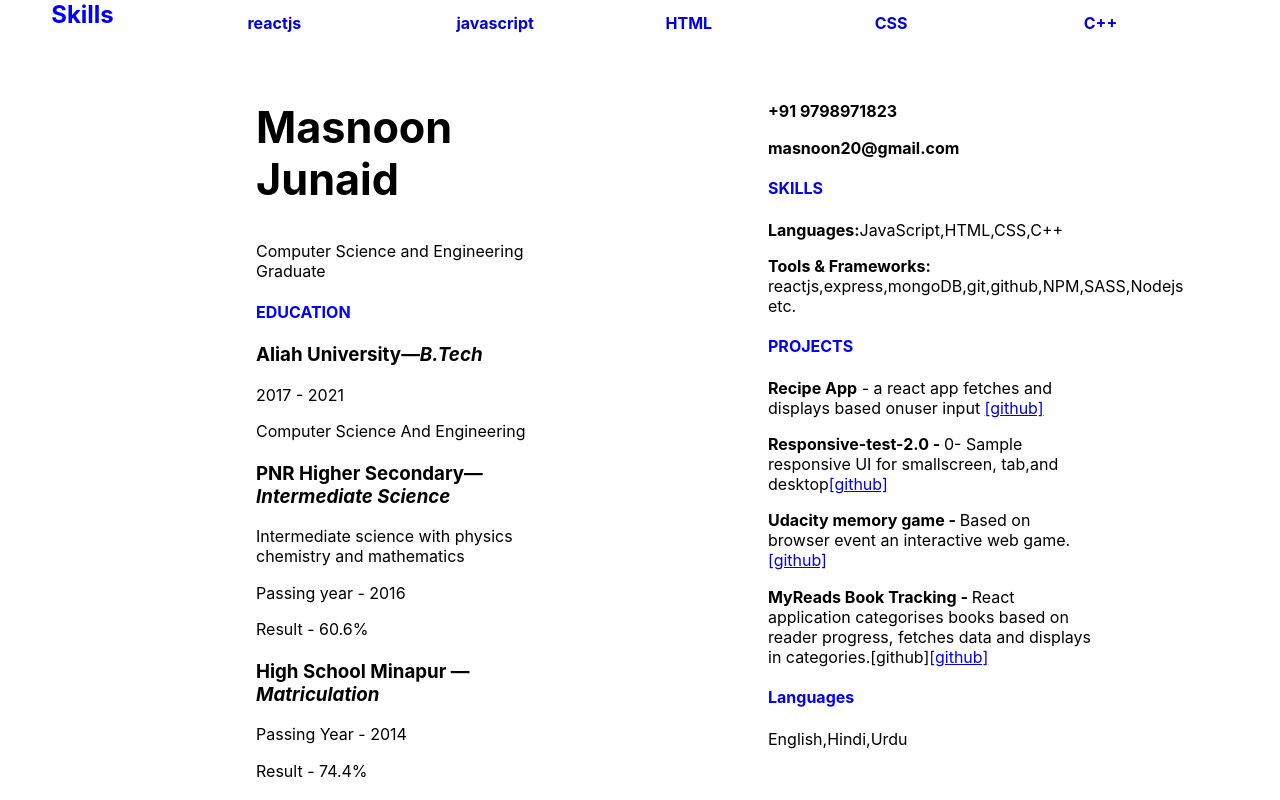
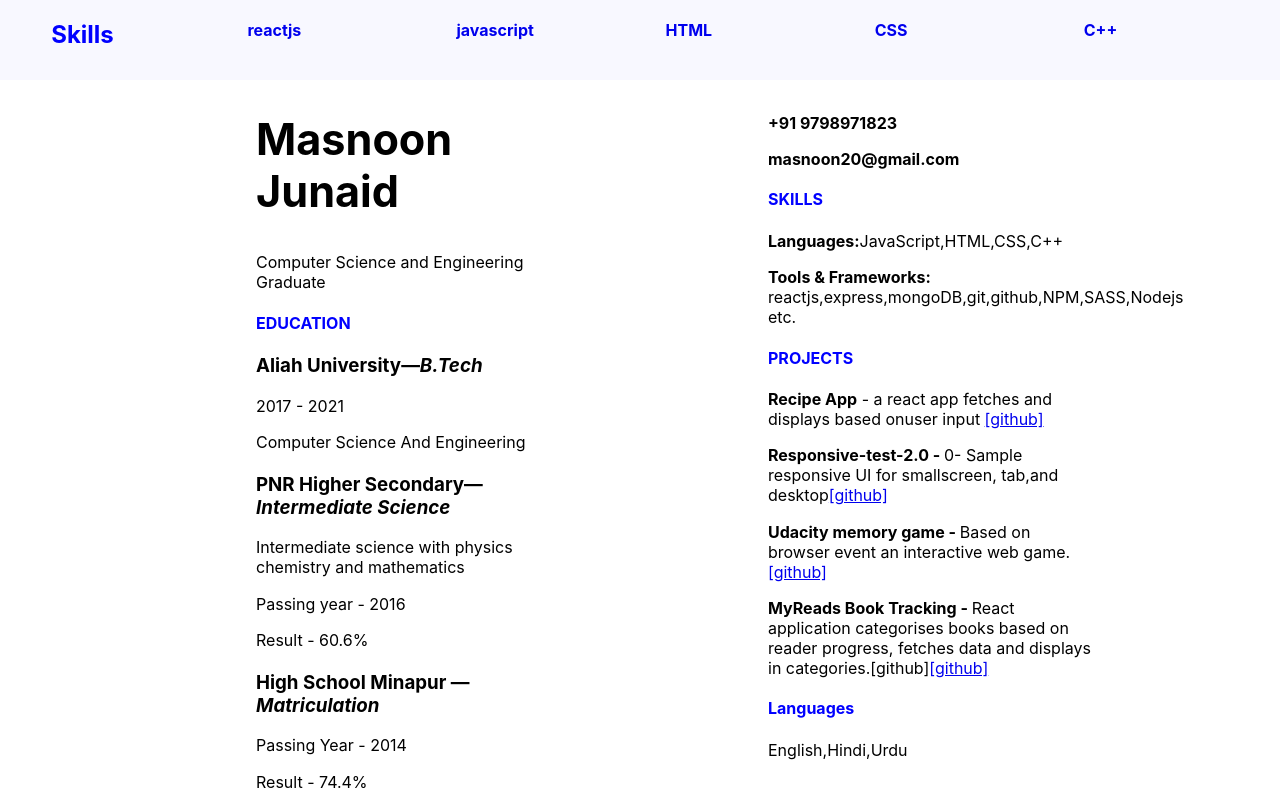
Before and after one commit to masnoonJunaid/resume-challenge, a React (Create React App) app: page / in a window 1280 px wide. Shown: the top 800 px of the page. Built offline with nearby package versions, Linux system fonts and the light colour scheme.

Commit message:
navbar style change

```diff
--- a/src/App.css
+++ b/src/App.css
@@ -1,5 +1,9 @@
 .App {
   text-align: center;
+}
+
+body{
+  scroll-behavior:smooth;
 }
 
 .App-logo {
--- a/src/components/Navbar.js
+++ b/src/components/Navbar.js
@@ -49,6 +49,11 @@ const NavStyle = styled.div`
   margin-left:auto;
   margin-right:auto;
   text-align:center;
+  top:0;
+  background-color:ghostwhite;
+  align-items:center;
+  position:fixed;
+  height:10vh;
 
 }
 
```
